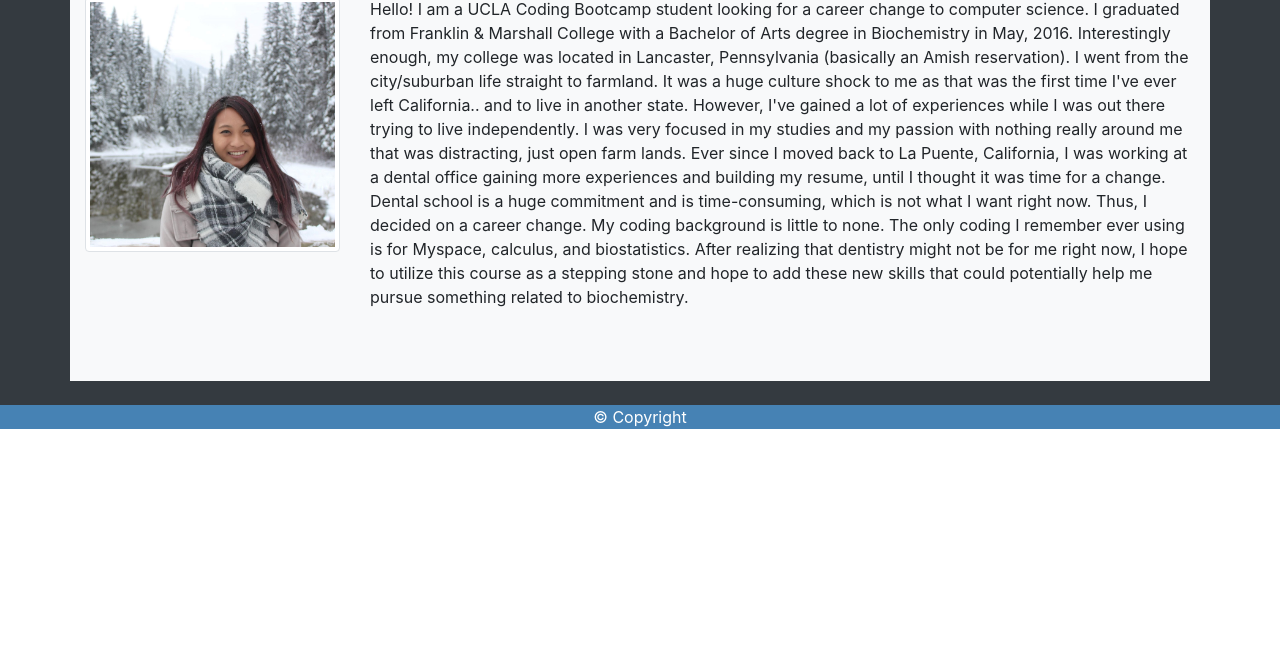
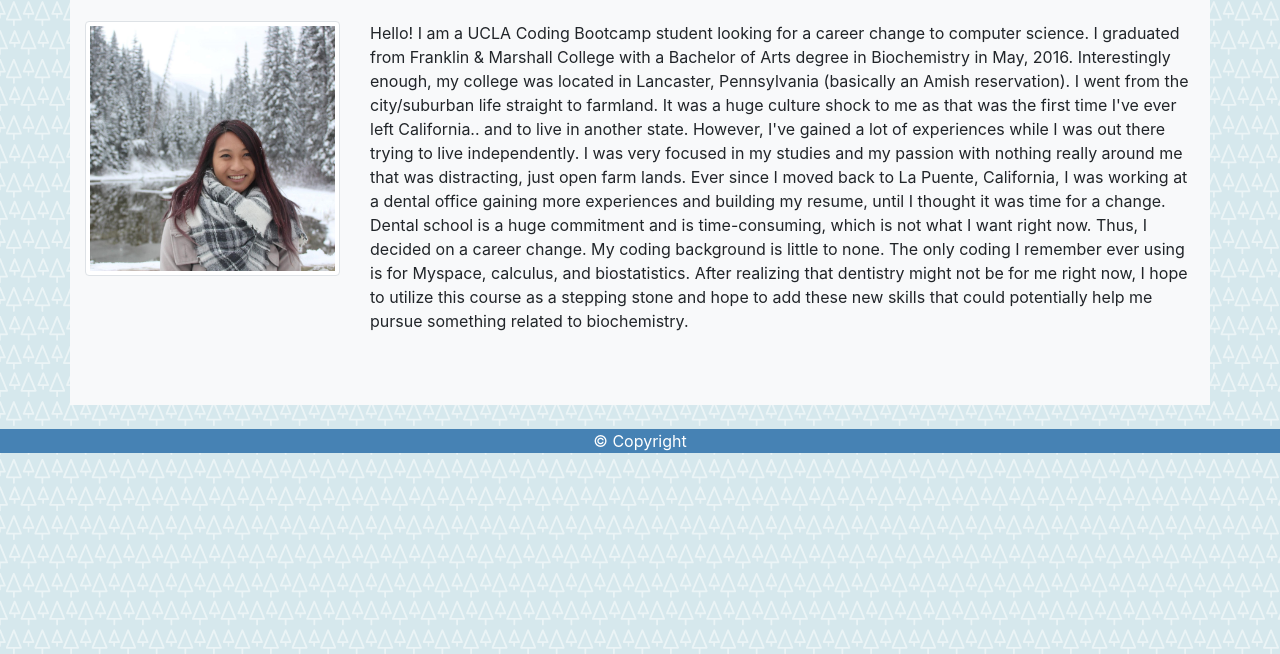
Before and after one commit to jamieluong03/Responsive-Portfolio, a plain HTML site: page index.html in a window 1280 px wide. Shown: the part 146-800 px from the top of the page. Drawn offline with nearby package versions, Linux system fonts and the light colour scheme.

Commit message:
small changes to bootstrap layouts and added extra css files

```diff
--- /dev/null
+++ b/assets/css/contact.css
@@ -0,0 +1,5 @@
+body {
+    background:url(../images/trees.png);
+    margin:0;
+    height:100%;
+}
--- /dev/null
+++ b/assets/css/index.css
@@ -0,0 +1,5 @@
+body {
+    background:url(../images/trees.png);
+    margin:0;
+    height:100%;
+}
--- /dev/null
+++ b/assets/css/portfolio.css
@@ -0,0 +1,7 @@
+body {
+    background:url(../images/trees.png);
+    margin:0;
+    height:100%;
+}
+
+}
--- a/index.html
+++ b/index.html
@@ -6,10 +6,11 @@
     <title>Jamie's Portfolio</title>
     <link href="./assets/css/reset.css" type="text/css" rel="stylesheet">
     <link rel="stylesheet" href="https://maxcdn.bootstrapcdn.com/bootstrap/4.0.0/css/bootstrap.min.css">
+    <link href="./assets/css/index.css" type="text/css" rel="stylesheet">
 
 </head>
 <body>
-<div class="bg-dark" style="height:auto">
+<div>
     <nav class="navbar navbar-expand navbar-light" style="background-color:steelblue">
         <div class="container-fluid">
         <span class="navbar-brand text-white">Jamie Luong</span>
@@ -30,12 +31,12 @@
 
 
 
-    <div class="container bg-light mt-4 mb-4" style="height:auto;">
+    <div class="container bg-light mt-4 mb-4">
 
         <div>
             <h2 class="row card-header">About Me</h2>
 
-            <div class="row">
+            <div class="row mt-4">
                 <div class="col-lg-3">
                 <img src="assets/images/emerald_lake.png" class="img-thumbnail" alt="Emerald Lake">
                 </div>
```
Also changed, not shown: contact.html (+5 -4 lines), portfolio.html (+7 -6 lines).
